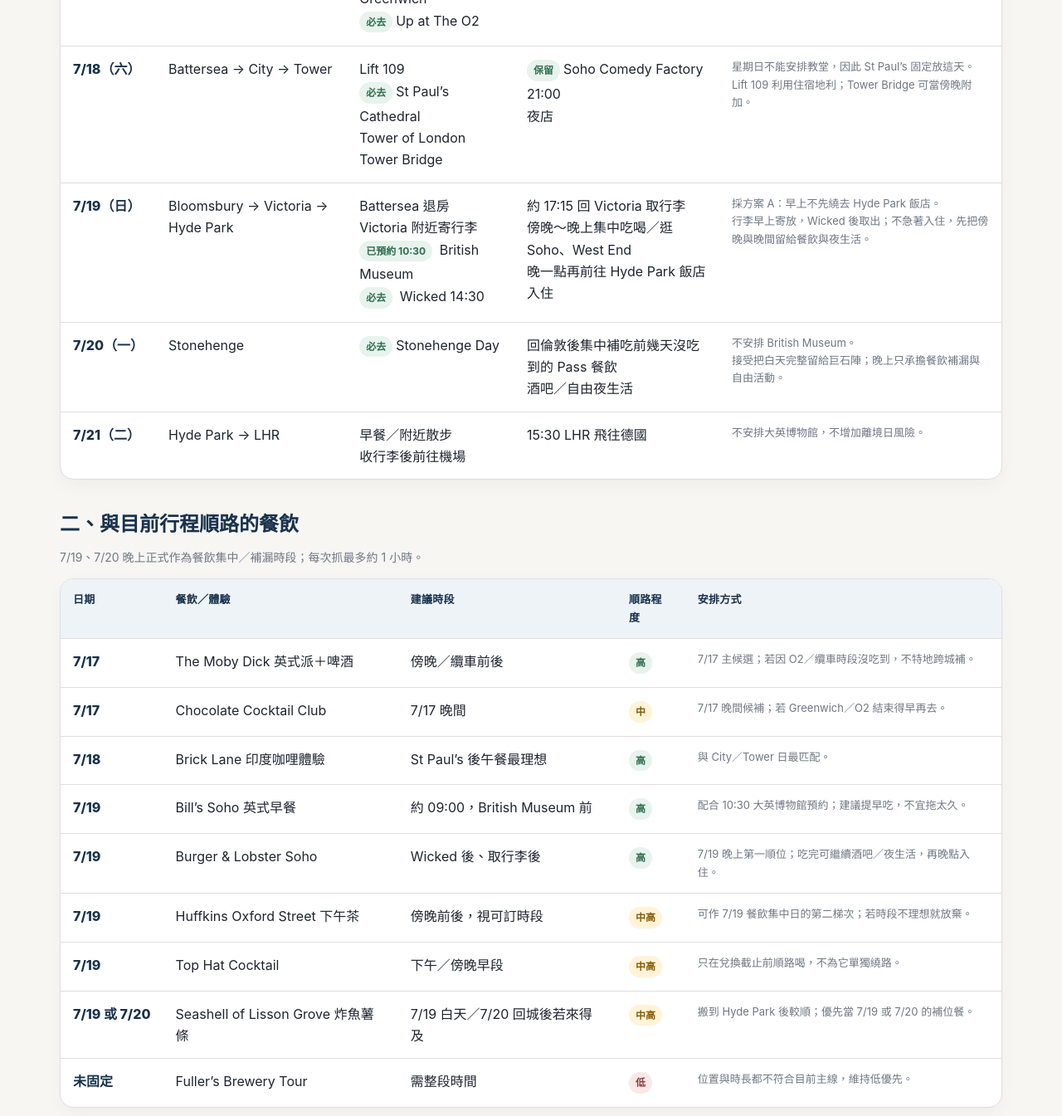
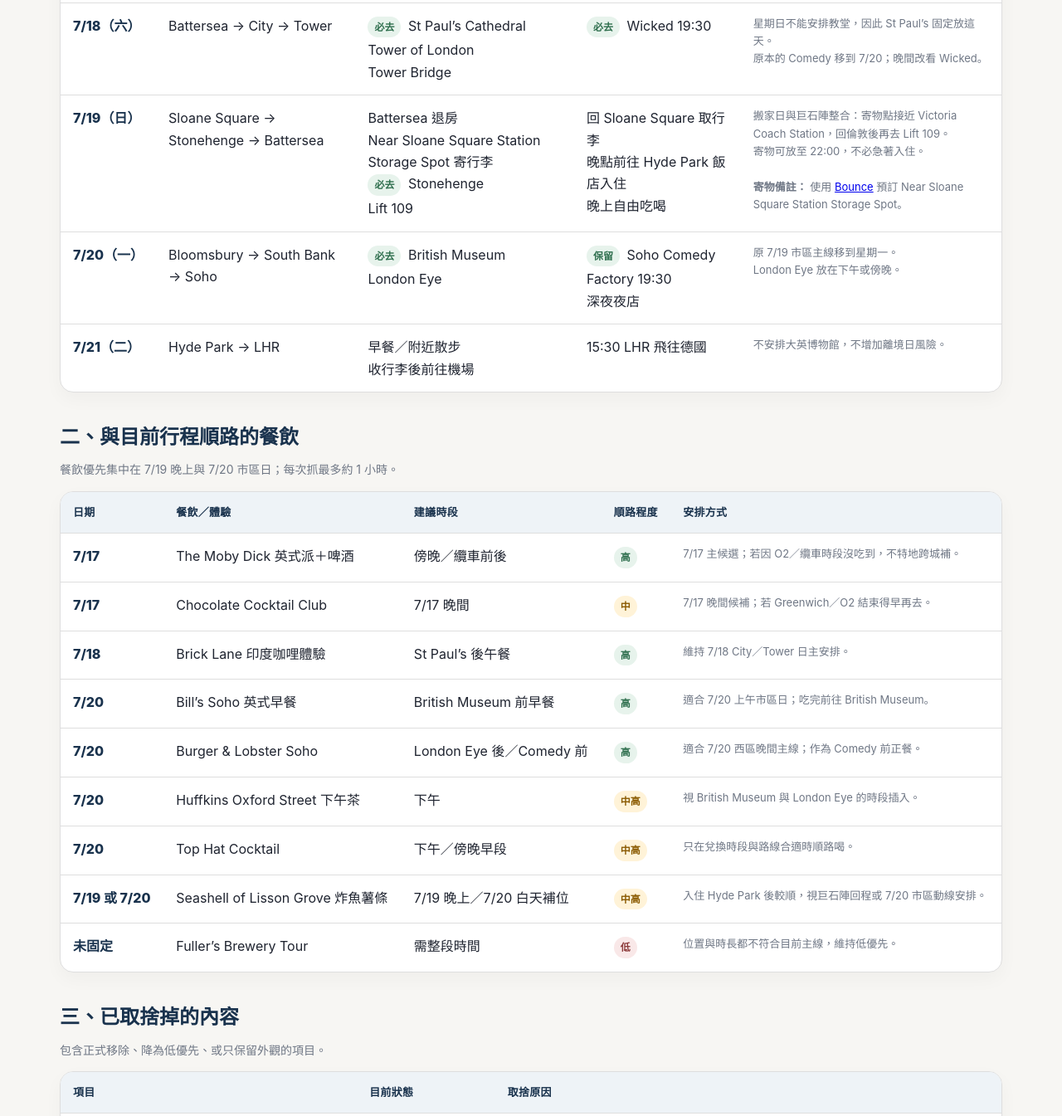
Before and after one commit to zzronggg/2026TripPlan, a plain HTML site: page london_itinerary_2026.html in a window 1280 px wide. Shown: the part 707-2052 px from the top of the page at 83% size. Drawn offline with Linux system fonts and the light colour scheme.

Commit message:
Add files via upload

```diff
--- a/london_itinerary_2026.html
+++ b/london_itinerary_2026.html
@@ -169,7 +169,7 @@
 </div>
 <section>
 <h2>一、目前確定的日期行程表</h2>
-<div class="section-note">以區域順序、住宿位置與已確定優先順位整理。Cutty Sark 只看外觀；Frameless 已移除。</div>
+<div class="section-note">最新版本：7/19 改為搬家＋Stonehenge＋Lift 109；7/20 接手 British Museum、London Eye、Comedy 與夜生活。</div>
 <div class="table-wrap">
 <table>
 <thead>
@@ -214,55 +214,59 @@
 <td class="date">7/18（六）</td>
 <td>Battersea → City → Tower</td>
 <td>
-              Lift 109<br/>
-<span class="tag must">必去</span>St Paul’s Cathedral<br/>
-              Tower of London<br/>
-              Tower Bridge
+<span class="tag must">必去</span> St Paul’s Cathedral<br/>
+            Tower of London<br/>
+            Tower Bridge
             </td>
 <td>
-<span class="tag must">保留</span>Soho Comedy Factory 21:00<br/>
-              夜店
+<span class="tag must">必去</span> Wicked 19:30
             </td>
 <td class="small">
-              星期日不能安排教堂，因此 St Paul’s 固定放這天。<br/>
-              Lift 109 利用住宿地利；Tower Bridge 可當傍晚附加。
-            </td>
+<span class="small">
+            星期日不能安排教堂，因此 St Paul’s 固定放這天。<br/>
+            原本的 Comedy 移到 7/20；晚間改看 Wicked。
+            </span>
+</td>
 </tr>
 <tr>
 <td class="date">7/19（日）</td>
-<td>Bloomsbury → Victoria → Hyde Park</td>
+<td>Sloane Square → Stonehenge → Battersea</td>
 <td>
             Battersea 退房<br/>
-            Victoria 附近寄行李<br/>
-<span class="tag must">已預約 10:30</span> British Museum<br/>
-<span class="tag must">必去</span> Wicked 14:30
+            Near Sloane Square Station Storage Spot 寄行李<br/>
+<span class="tag must">必去</span> Stonehenge<br/>
+            Lift 109
             </td>
 <td>
-            約 17:15 回 Victoria 取行李<br/>
-            傍晚～晚上集中吃喝／逛 Soho、West End<br/>
-            晚一點再前往 Hyde Park 飯店入住
+            回 Sloane Square 取行李<br/>
+            晚點前往 Hyde Park 飯店入住<br/>
+            晚上自由吃喝
             </td>
 <td class="small">
 <span class="small">
-            採方案 A：早上不先繞去 Hyde Park 飯店。<br/>
-            行李早上寄放，Wicked 後取出；不急著入住，先把傍晚與晚間留給餐飲與夜生活。
+              搬家日與巨石陣整合：寄物點接近 Victoria Coach Station，回倫敦後再去 Lift 109。<br/>
+              寄物可放至 22:00，不必急著入住。<br/><br/>
+<strong>寄物備註：</strong>
+              使用 <a href="https://bounce.com/" rel="noopener noreferrer" target="_blank">Bounce</a>
+              預訂 Near Sloane Square Station Storage Spot。
             </span>
 </td>
 </tr>
 <tr>
 <td class="date">7/20（一）</td>
-<td>Stonehenge</td>
+<td>Bloomsbury → South Bank → Soho</td>
 <td>
-<span class="tag must">必去</span>Stonehenge Day
+<span class="tag must">必去</span> British Museum<br/>
+            London Eye
             </td>
 <td>
-            回倫敦後集中補吃前幾天沒吃到的 Pass 餐飲<br/>
-            酒吧／自由夜生活
+<span class="tag must">保留</span> Soho Comedy Factory 19:30<br/>
+            深夜夜店
             </td>
 <td class="small">
 <span class="small">
-            不安排 British Museum。<br/>
-            接受把白天完整留給巨石陣；晚上只承擔餐飲補漏與自由活動。
+            原 7/19 市區主線移到星期一。<br/>
+            London Eye 放在下午或傍晚。
             </span>
 </td>
 </tr>
@@ -284,7 +288,7 @@
 </section>
 <section>
 <h2>二、與目前行程順路的餐飲</h2>
-<div class="section-note">7/19、7/20 晚上正式作為餐飲集中／補漏時段；每次抓最多約 1 小時。</div>
+<div class="section-note">餐飲優先集中在 7/19 晚上與 7/20 市區日；每次抓最多約 1 小時。</div>
 <div class="table-wrap">
 <table>
 <thead>
@@ -314,44 +318,44 @@
 <tr>
 <td class="date">7/18</td>
 <td>Brick Lane 印度咖哩體驗</td>
-<td>St Paul’s 後午餐最理想</td>
+<td>St Paul’s 後午餐</td>
 <td><span class="tag must">高</span></td>
-<td class="small">與 City／Tower 日最匹配。</td>
+<td class="small"><span class="small">維持 7/18 City／Tower 日主安排。</span></td>
 </tr>
 <tr>
-<td class="date">7/19</td>
+<td class="date">7/20</td>
 <td>Bill’s Soho 英式早餐</td>
-<td>約 09:00，British Museum 前</td>
+<td>British Museum 前早餐</td>
 <td><span class="tag must">高</span></td>
-<td class="small"><span class="small">配合 10:30 大英博物館預約；建議提早吃，不宜拖太久。</span></td>
+<td class="small"><span class="small">適合 7/20 上午市區日；吃完前往 British Museum。</span></td>
 </tr>
 <tr>
-<td class="date">7/19</td>
+<td class="date">7/20</td>
 <td>Burger &amp; Lobster Soho</td>
-<td>Wicked 後、取行李後</td>
+<td>London Eye 後／Comedy 前</td>
 <td><span class="tag must">高</span></td>
-<td class="small"><span class="small">7/19 晚上第一順位；吃完可繼續酒吧／夜生活，再晚點入住。</span></td>
+<td class="small"><span class="small">適合 7/20 西區晚間主線；作為 Comedy 前正餐。</span></td>
 </tr>
 <tr>
-<td class="date">7/19</td>
+<td class="date">7/20</td>
 <td>Huffkins Oxford Street 下午茶</td>
-<td>傍晚前後，視可訂時段</td>
+<td>下午</td>
 <td><span class="tag flex">中高</span></td>
-<td class="small"><span class="small">可作 7/19 餐飲集中日的第二梯次；若時段不理想就放棄。</span></td>
+<td class="small"><span class="small">視 British Museum 與 London Eye 的時段插入。</span></td>
 </tr>
 <tr>
-<td class="date">7/19</td>
+<td class="date">7/20</td>
 <td>Top Hat Cocktail</td>
 <td>下午／傍晚早段</td>
 <td><span class="tag flex">中高</span></td>
-<td class="small"><span class="small">只在兌換截止前順路喝，不為它單獨繞路。</span></td>
+<td class="small"><span class="small">只在兌換時段與路線合適時順路喝。</span></td>
 </tr>
 <tr>
 <td class="date">7/19 或 7/20</td>
 <td>Seashell of Lisson Grove 炸魚薯條</td>
-<td>7/19 白天／7/20 回城後若來得及</td>
+<td>7/19 晚上／7/20 白天補位</td>
 <td><span class="tag flex">中高</span></td>
-<td class="small"><span class="small">搬到 Hyde Park 後較順；優先當 7/19 或 7/20 的補位餐。</span></td>
+<td class="small"><span class="small">入住 Hyde Park 後較順，視巨石陣回程或 7/20 市區動線安排。</span></td>
 </tr>
 <tr>
 <td class="date">未固定</td>
@@ -428,7 +432,7 @@
 </section>
 <div class="footer-note">
     目前最核心的四天結構為：
-    <strong>7/17 Greenwich＋O2、7/18 City＋Tower＋Comedy、7/19 British Museum 10:30＋Wicked＋餐飲集中、7/20 Stonehenge＋晚間餐飲補漏。</strong>
+    <strong>7/17 Greenwich＋O2、7/18 St Paul’s＋Tower＋Wicked、7/19 Stonehenge＋Lift 109＋搬家、7/20 British Museum＋London Eye＋Comedy＋夜店。</strong>
 </div>
 </div>
 </body>
```
